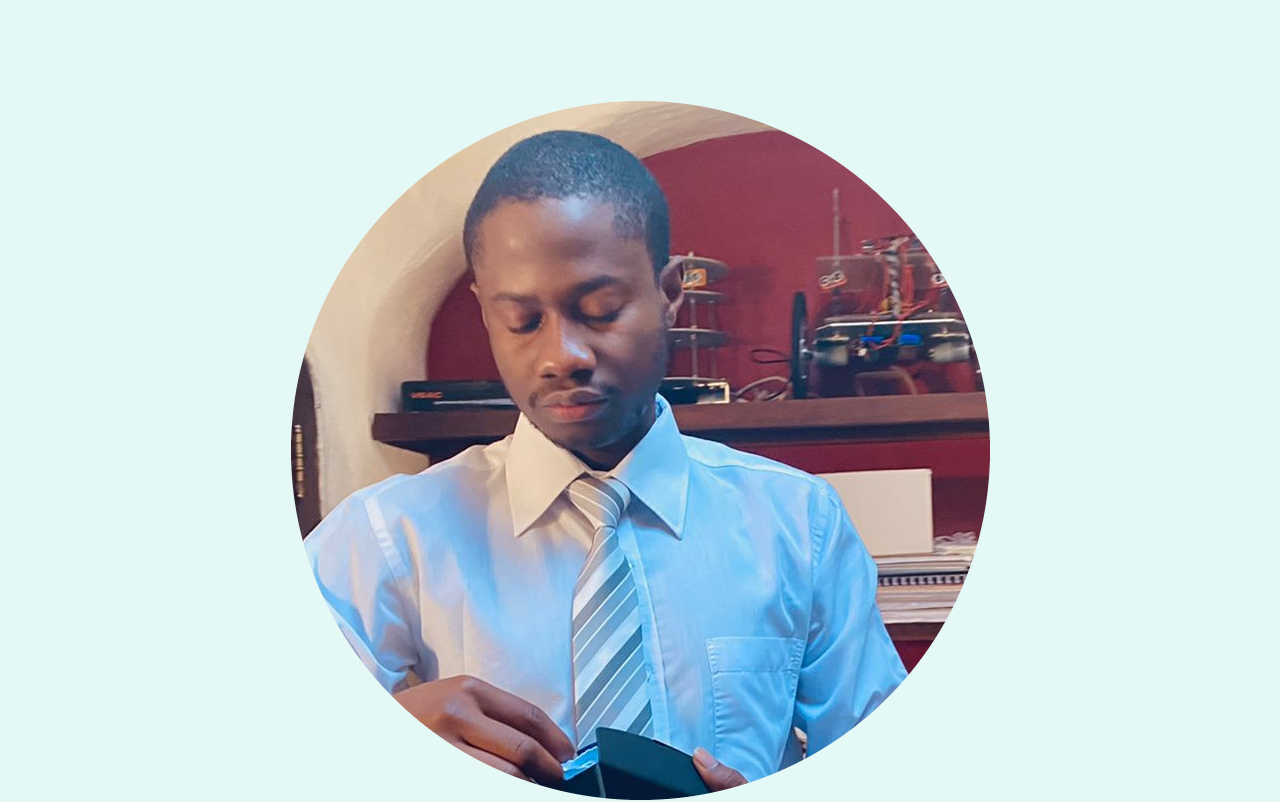
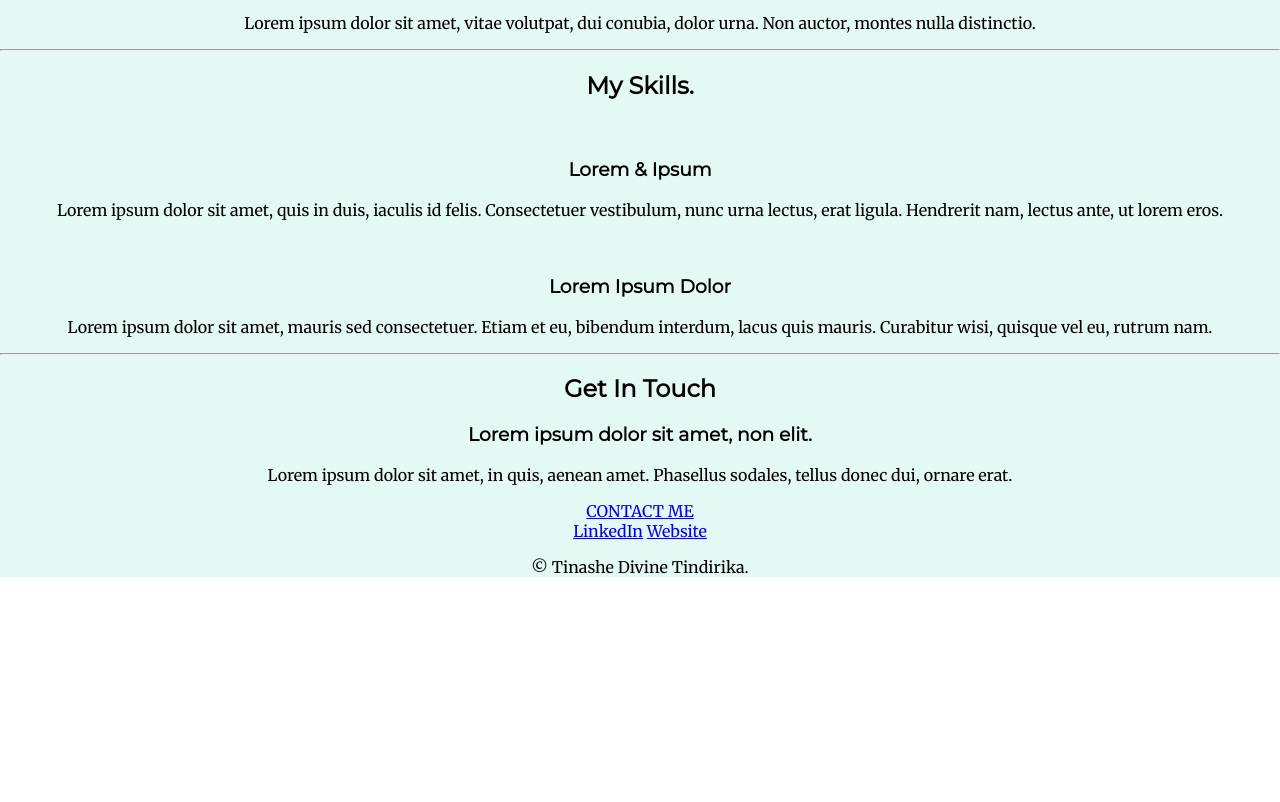
Before and after one commit to automationplcprogramming/Automation, a plain HTML site: page index.html in a window 1280 px wide. Shown: the part 559-1361 px from the top of the page. After the commit the page ends 1152 px from the top, so only its background shows below. Drawn offline with Linux system fonts and the light colour scheme; files that its build step writes are made by us from their sources.

Commit message:
Add files via upload

```diff
--- a/index.html
+++ b/index.html
@@ -3,7 +3,7 @@
   <head>
     <meta charset="utf-8">
     <title>Tinashe Divine Tindirika</title>
-    <link rel="stylesheet" href="styles.css">
+    <link rel="stylesheet" href="css/styles.css">
     <link rel="icon" href="favicon.ico">
     <link rel="preconnect" href="https://fonts.googleapis.com">
 <link rel="preconnect" href="https://fonts.gstatic.com" crossorigin>
@@ -17,13 +17,13 @@
   <p>a <span class="mec">Mec</span>hatronics Engineer.</p>
 
 <img class="bottom-cloud" src="images/cloud.png" alt="cloud-image">
-  <img src="images/mountain.png" alt="mountain-image">
+
 
 </div>
 
 <div class="middle-container">
   <div class="profile">
-    <img src="images/the boss-modified.png" alt="Mechatronics Engineer">
+    <img src="images/the boss-modified.png" alt="Mechatronics Engineer" width="200px" height="200px">
     <h2>Hello.</h2>
     <p>Lorem ipsum dolor sit amet, vitae volutpat, dui conubia, dolor urna. Non auctor, montes nulla distinctio.</p>
   </div>
@@ -52,10 +52,10 @@
 
 
 <div class="bottom-container">
-  <a class="footer-link" href="https://www.linkedin.com/">LinkedIn</a>
-  <a class="footer-link" href="https://twitter.com/">Twitter</a>
-  <a class="footer-link" href="https://www.appbrewery.co/">Website</a>
-  <p>© Name Surname.</p>
+  <a class="footer-link" href="https://www.linkedin.com/in/tinashe-tindirika-4602a4109/">LinkedIn</a>
+  <!--<a class="footer-link" href="https://twitter.com/">Twitter</a>-->
+  <a class="footer-link" href="https://automationplcprogramming.github.io/Automation/">Website</a>
+  <p>© Tinashe Divine Tindirika.</p>
 </div>
 
 
```
